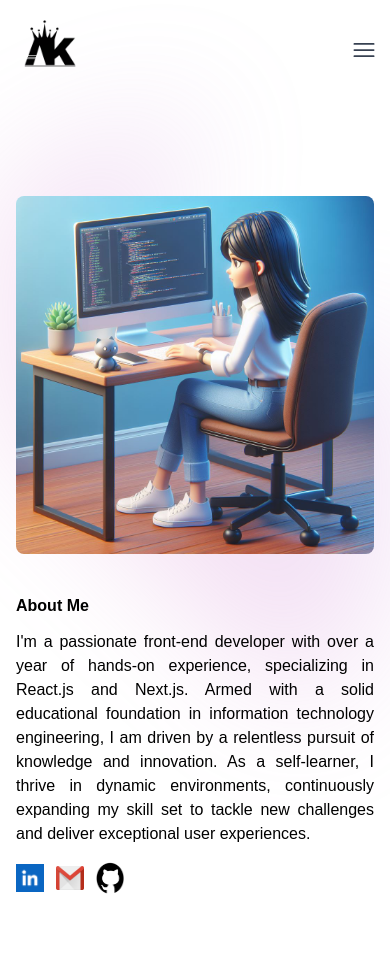
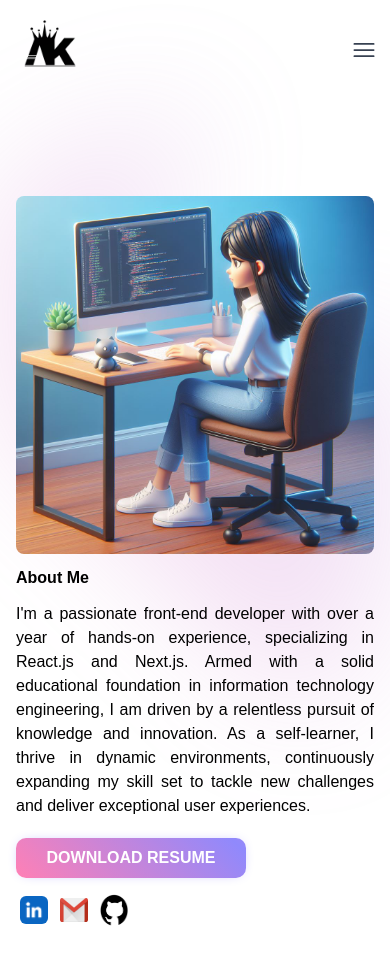
Before and after one commit to atefeh-karimi/portfolio, a Next.js app: page /about in a window 390 px wide. Shown: the top 964 px of the page. Built offline with nearby package versions, Linux system fonts and the light colour scheme.

Commit message:
add resume to about

```diff
--- a/app/about/page.jsx
+++ b/app/about/page.jsx
@@ -7,7 +7,7 @@ import Image from "next/image";
 
 export default function About() {
   return (
-    <div className="mx-auto max-w-7xl lg:px-8 scroll-smooth">
+    <div className="container mx-auto lg:px-8">
       <div className="relative pt-16 bg-white isolate">
         <div
           className="absolute inset-x-0 top-0 flex pt-32 overflow-hidden opacity-25 -z-10 transform-gpu blur-3xl sm:pt-40 xl:justify-end"
@@ -23,19 +23,19 @@ export default function About() {
         </div>
       </div>
       <div className="absolute px-4 pt-8 mx-auto">
-        <div className="justify-between w-full gap-9 items-cente lg:flex">
+        <div className="justify-between w-full h-full gap-9 items-cente lg:flex">
           <div className="h-full rounded-lg lg:w-1/3">
             <Image
               alt="about-me-image"
               src={AboutImage}
               width="0"
               height="0"
-              sizes="100wh"
               className="w-full h-full rounded-lg"
             />
           </div>
-          <div className="h-full py-3 pt-10 text-justify lg:w-2/3">
+          <div className="h-full py-3 text-justify xl:pt-10 lg:w-2/3">
             <h1 className="mb-3 font-bold">About Me</h1>
+            {/* desc */}
             <p className="inline-block lg:w-2/3">
               I'm a passionate front-end developer with over a year of hands-on
               experience, specializing in React.js and Next.js. Armed with a
@@ -45,30 +45,52 @@ export default function About() {
               continuously expanding my skill set to tackle new challenges and
               deliver exceptional user experiences.
             </p>
-
-            <div className="flex items-center gap-3 mt-4">
+            <div>
+              {/* social */}
+              <div className="flex flex-col gap-4 ">
+                {/* resume */}
                 <a
+                  href="/assets/atefeh-karimi-kia-resume.pdf"
+                  target="_blank"
+                  className="download-button"
+                >
+                  DOWNLOAD RESUME
+                </a>
+                <div className="flex items-center gap-3 ml-1">
+                  <a
+                    title="linkedin"
                     target="_blank"
                     rel="noopener noreferre"
                     href="https://www.linkedin.com/in/atefeh-karimi-kia/"
                   >
-                <Image src={LinkdinIcon} alt="linkdin" className="w-7 h-7" />
+                    <Image
+                      src={LinkdinIcon}
+                      alt="linkdin"
+                      className="rounded-md w-7 h-7"
+                    />
                   </a>
-
                   <a
+                    title="gmail"
                     href="mailto:atefeh.karimi.kia@gmail.com"
-                className="cursor-pointer"
+                    className="rounded-md cursor-pointer"
                   >
-                <Image src={GmailIcon} alt="gmail" className="h-8 w-7 " />
+                    <Image
+                      src={GmailIcon}
+                      alt="gmail"
+                      className="h-8 rounded-md w-7"
+                    />
                   </a>
                   <a
                     target="_blank"
+                    title="github"
                     rel="noopener noreferre"
                     href="https://github.com/atefeh-karimi"
-                className="cursor-pointer"
+                    className=""
                   >
-                <Image src={GitHubIcon} alt="gmail" className="h-8 w-7 " />
+                    <Image src={GitHubIcon} alt="github" className="h-8 w-7 " />
                   </a>
+                </div>
+              </div>
             </div>
           </div>
         </div>
--- a/app/globals.css
+++ b/app/globals.css
@@ -68,3 +68,41 @@ table {
   -webkit-text-fill-color: transparent;
   -moz-text-fill-color: transparent;
 }
+
+/* CSS */
+.download-button {
+  display: inline-block;
+  width: 230px;
+  margin-top: 20px;
+  padding: 8px 16px;
+  text-align: center;
+  text-transform: uppercase;
+  transition: 0.5s;
+  background-size: 200% auto;
+  color: white;
+  border-radius: 10px;
+  display: block;
+  border: 0px;
+  font-weight: 700;
+  box-shadow: 0px 0px 14px -7px #9089fc;
+  background-image: linear-gradient(
+    45deg,
+    #ff80b5 0%,
+    #9089fc 51%,
+    #ff80b5 100%
+  );
+  cursor: pointer;
+  user-select: none;
+  -webkit-user-select: none;
+  touch-action: manipulation;
+}
+
+.download-button:hover {
+  background-position: right center;
+  color: #fff;
+  text-decoration: none;
+}
+
+.download-button:active {
+  transform: scale(0.95);
+}
--- a/next.config.js
+++ b/next.config.js
@@ -9,6 +9,23 @@ const nextConfig = {
       },
     ],
   },
+  webpack: (config, { isServer }) => {
+    // Add file-loader for PDF files
+    config.module.rules.push({
+      test: /\.(pdf)$/,
+      use: [
+        {
+          loader: "file-loader",
+          options: {
+            publicPath: "/_next",
+            name: "static/media/[name].[hash].[ext]",
+          },
+        },
+      ],
+    });
+
+    return config;
+  },
 };
 
 module.exports = nextConfig;
--- a/package.json
+++ b/package.json
@@ -20,6 +20,7 @@
     "autoprefixer": "^10.0.1",
     "eslint": "^8",
     "eslint-config-next": "14.0.3",
+    "file-loader": "^6.2.0",
     "framer-motion": "^10.16.16",
     "heroicons": "^2.0.18",
     "postcss": "^8",
```
Also changed, not shown: 2 other files (tests, documents, lock files or other folders). Lines whose indentation alone changed are shown as unchanged.
